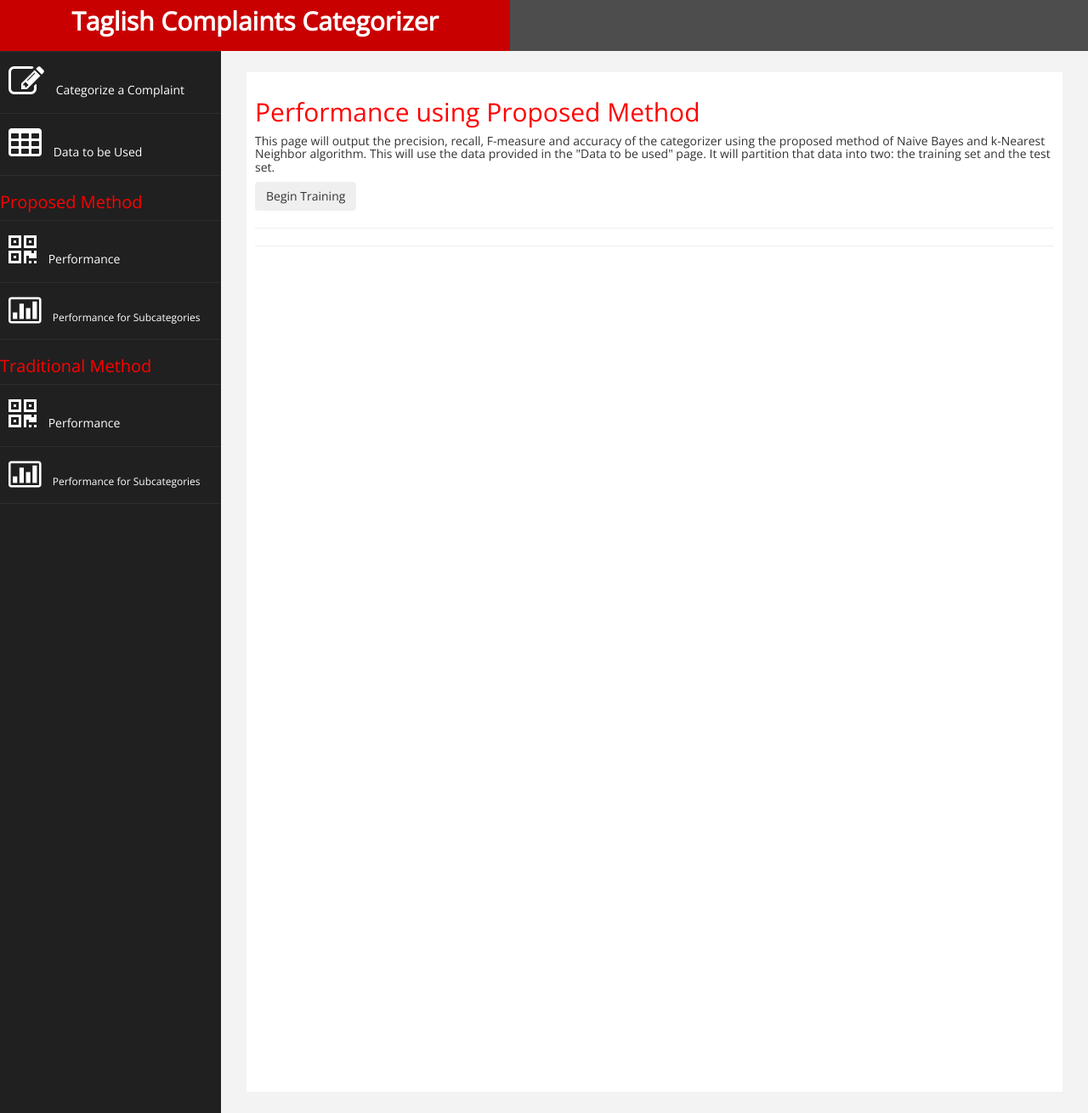
After one commit to ryanarnold/complaints-categorizer, a Django app: page /performance/ in a window 1280 px wide. The commit adds this page. Shown: the whole page at 85% size. Run offline with Django 3.2, Linux system fonts and the light colour scheme; some libraries are stand-ins or nearby versions.

Commit message:
UI
Performance

```diff
--- a/categorizer/views.py
+++ b/categorizer/views.py
@@ -20,3 +20,6 @@ def adminpage(request):
 
 def data(request):
     return render(request, 'data.html')
+
+def performance(request):
+    return render(request, 'performance.html')
--- a/complaints_categorizer/urls.py
+++ b/complaints_categorizer/urls.py
@@ -25,4 +25,5 @@ urlpatterns = [
     url(r'^complaints/$', views.complaints, name='complaints'),
     url(r'^adminpage/$', views.adminpage, name='adminpage'),
     url(r'^data/$', views.data, name='data'),
+    url(r'^performance/$', views.performance, name='performance'),
 ]
--- a/globals/templates/header.html
+++ b/globals/templates/header.html
@@ -53,19 +53,23 @@
                       <h2 class="" style="font-size: 20px;" >Proposed Method</h2>
                     </li>
                     <li>
-                        <a  href="tab-panel.html"><i class="fa fa-qrcode fa-3x"></i> Performance</a>
+                        <a  href="/performance/"><i class="fa fa-qrcode fa-3x"></i> Performance</a>
                     </li>
 					<li>
-                        <a   href="chart.html"><i class="fa fa-bar-chart-o fa-3x"></i> Performance for Subcategories</a>
+                        <a   href="/perf_sub/" style="font-size: 12px;"><i class="fa fa-bar-chart-o fa-3x"></i> Performance for Subcategories
+						<!-- <p style="margin:-20px 0px 0px 58px; font-size: 15px;"> Subcategories</p> -->
+						</a>
                     </li>
                     <li>
                       <h2 class="" style="font-size: 20px;" >Traditional Method</h2>
                     </li>
                     <li>
-                        <a  href="tab-panel.html"><i class="fa fa-qrcode fa-3x"></i> Performance</a>
+                        <a  href="/perf_trad/"><i class="fa fa-qrcode fa-3x"></i> Performance</a>
                     </li>
 					<li>
-                        <a   href="chart.html"><i class="fa fa-bar-chart-o fa-3x"></i> Performance for Subcategories</a>
+                        <a href="/perf_tradsub/" style="font-size: 12px;"><i class="fa fa-bar-chart-o fa-3x"></i> Performance for Subcategories
+						<!-- <p style="margin:-20px 0px 0px 58px; font-size: 15px;"> Subcategories</p> -->
+						</a>
                     </li>
                 </ul>
 
--- /dev/null
+++ b/globals/templates/performance.html
@@ -0,0 +1,31 @@
+{% extends "header.html" %}
+
+{% block content %}
+
+        <div id="page-wrapper" >
+            <div id="page-inner">
+                <div class="row">
+                    <div class="col-md-12">
+                     <h2>Performance using Proposed Method</h2>
+                        <h5>This page will output the precision, recall, F-measure and accuracy
+						of the categorizer using the proposed method of Naive Bayes and k-Nearest
+						Neighbor algorithm. This will use the data provided in the "Data to be used"
+						page. It will partition that data into two: the training set and the test set.
+						</h5>
+
+
+            <form action="#">
+            <input type="submit" id="submit" class="btn btn-blue btn-effect" value="Begin Training"/>
+			</form>
+                    </div>
+                </div>
+                 <!-- /. ROW  -->
+                  <hr />
+                <hr />
+    </div>
+             <!-- /. PAGE INNER  -->
+            </div>
+         <!-- /. PAGE WRAPPER  -->
+
+
+{% endblock %}
```
